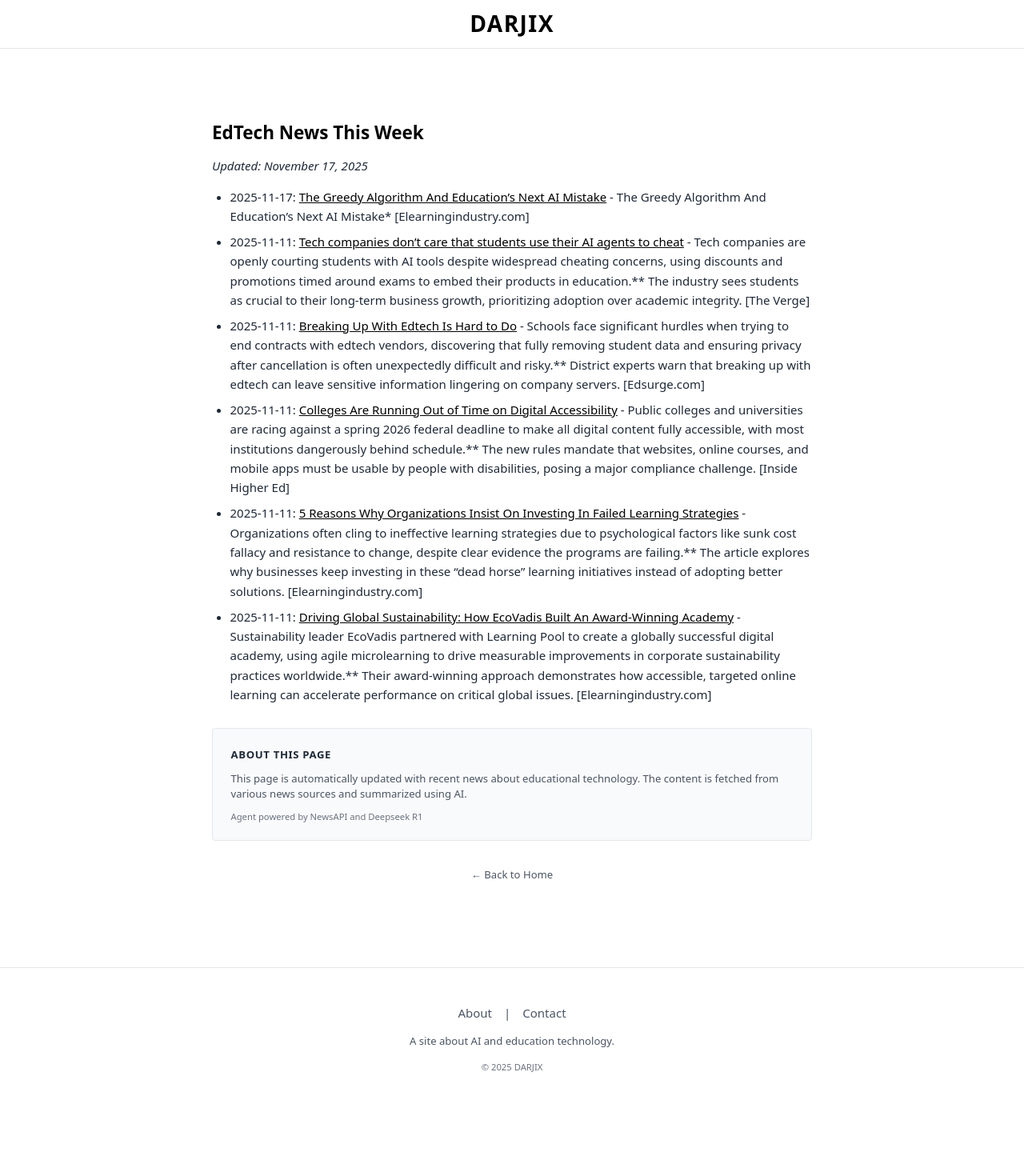
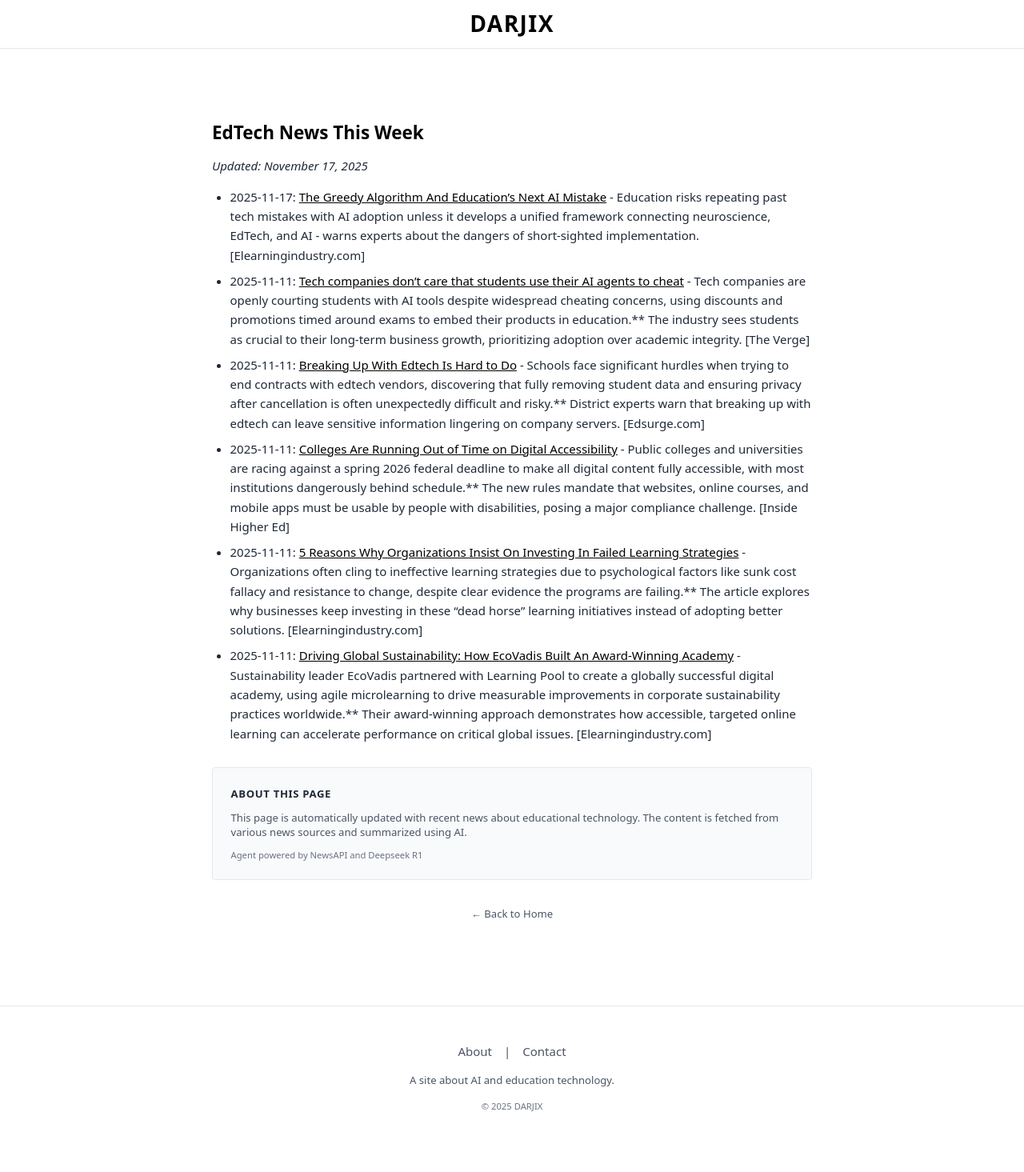
Before and after one commit to saldarji/darjix, a Jekyll site: the page built from news.html, in a window 1280 px wide. Shown: the whole page at 80% size. Built offline with Jekyll 4.4.1, drawn with Linux system fonts in a browser that asks for light colours; before the commit the page ends 1416 px from its top, so only the background shows below that.

Commit message:
🤖 Auto-update: EdTech News - November 17, 2025

```diff
--- a/_includes/edtech-news.md
+++ b/_includes/edtech-news.md
@@ -1,7 +1,7 @@
 # EdTech News This Week
 *Updated: November 17, 2025*
 
-- 2025-11-17: [The Greedy Algorithm And Education's Next AI Mistake](https://elearningindustry.com/the-greedy-algorithm-and-educations-next-ai-mistake) - The Greedy Algorithm And Education's Next AI Mistake* [Elearningindustry.com]
+- 2025-11-17: [The Greedy Algorithm And Education's Next AI Mistake](https://elearningindustry.com/the-greedy-algorithm-and-educations-next-ai-mistake) - Education risks repeating past tech mistakes with AI adoption unless it develops a unified framework connecting neuroscience, EdTech, and AI - warns experts about the dangers of short-sighted implementation. [Elearningindustry.com]
 - 2025-11-11: [Tech companies don’t care that students use their AI agents to cheat](https://www.theverge.com/ai-artificial-intelligence/812906/ai-agents-cheating-school-students) - Tech companies are openly courting students with AI tools despite widespread cheating concerns, using discounts and promotions timed around exams to embed their products in education.** The industry sees students as crucial to their long-term business growth, prioritizing adoption over academic integrity. [The Verge]
 - 2025-11-11: [Breaking Up With Edtech Is Hard to Do](https://www.edsurge.com/news/2025-11-07-breaking-up-with-edtech-is-hard-to-do) - Schools face significant hurdles when trying to end contracts with edtech vendors, discovering that fully removing student data and ensuring privacy after cancellation is often unexpectedly difficult and risky.** District experts warn that breaking up with edtech can leave sensitive information lingering on company servers. [Edsurge.com]
 - 2025-11-11: [Colleges Are Running Out of Time on Digital Accessibility](https://www.insidehighered.com/opinion/columns/editors-note/2025/11/06/colleges-are-running-out-time-digital-accessibility) - Public colleges and universities are racing against a spring 2026 federal deadline to make all digital content fully accessible, with most institutions dangerously behind schedule.** The new rules mandate that websites, online courses, and mobile apps must be usable by people with disabilities, posing a major compliance challenge. [Inside Higher Ed]
```
